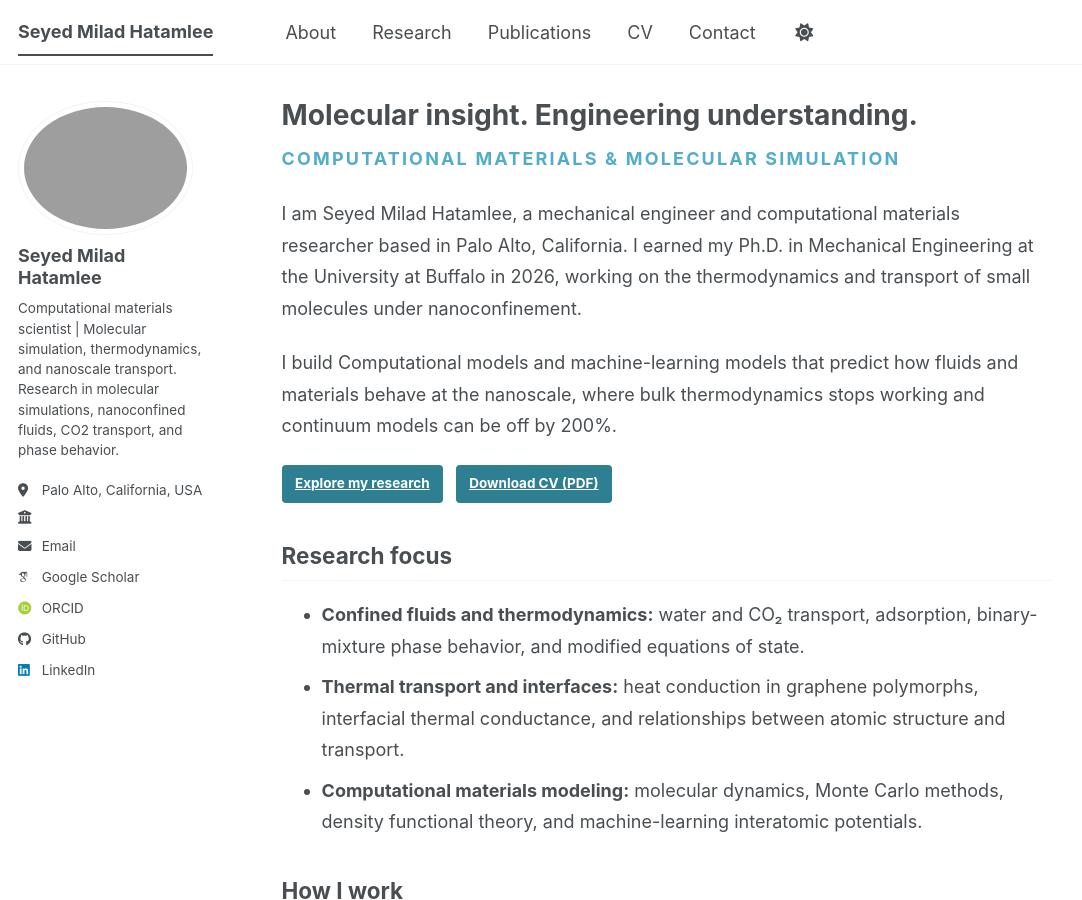
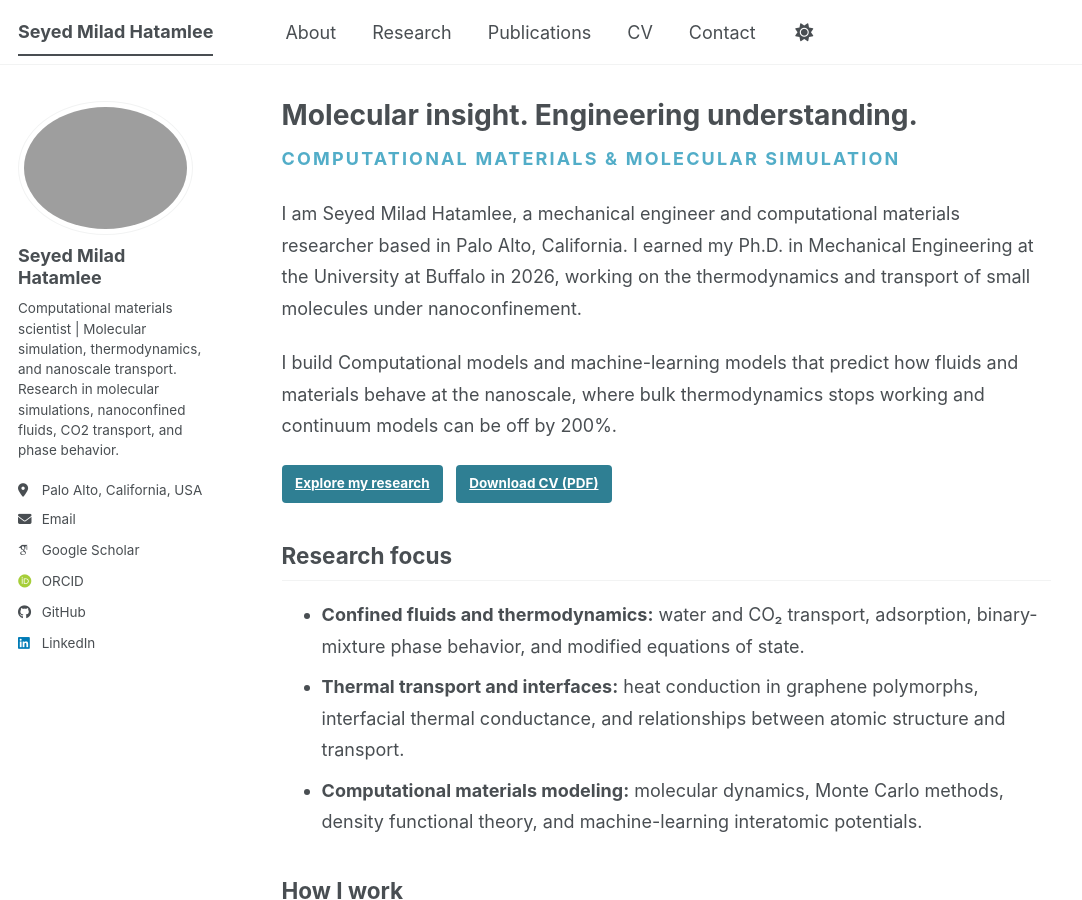
Before and after one commit to miladhtml/miladhatamlee.github.io, a Jekyll site: the page built from _pages/about.md, in a window 1280 px wide and 900 px high. Shown: the whole window, without its empty margins (0-1082 px from the left). Built offline with Jekyll 4.4.1, drawn with Linux system fonts in a browser that asks for light colours; some web fonts are replaced; a script bundle is joined from its source files by our own code; library files that are not in the unit come from our copies.

Commit message:
Hide empty employer row and its orphaned sidebar icon

```diff
--- a/_includes/author-profile.html
+++ b/_includes/author-profile.html
@@ -27,7 +27,7 @@
       {% if author.location %}
         <li class="author__desktop"><i class="fas fa-fw fa-location-dot icon-pad-right" aria-hidden="true"></i>{{ author.location }}</li>
       {% endif %}
-      {% if author.employer %}
+      {% if author.employer and author.employer != empty %}
         <li class="author__desktop"><i class="fas fa-fw fa-building-columns icon-pad-right" aria-hidden="true"></i>{{ author.employer }}</li>
       {% endif %}
       {% if author.uri %}
```
